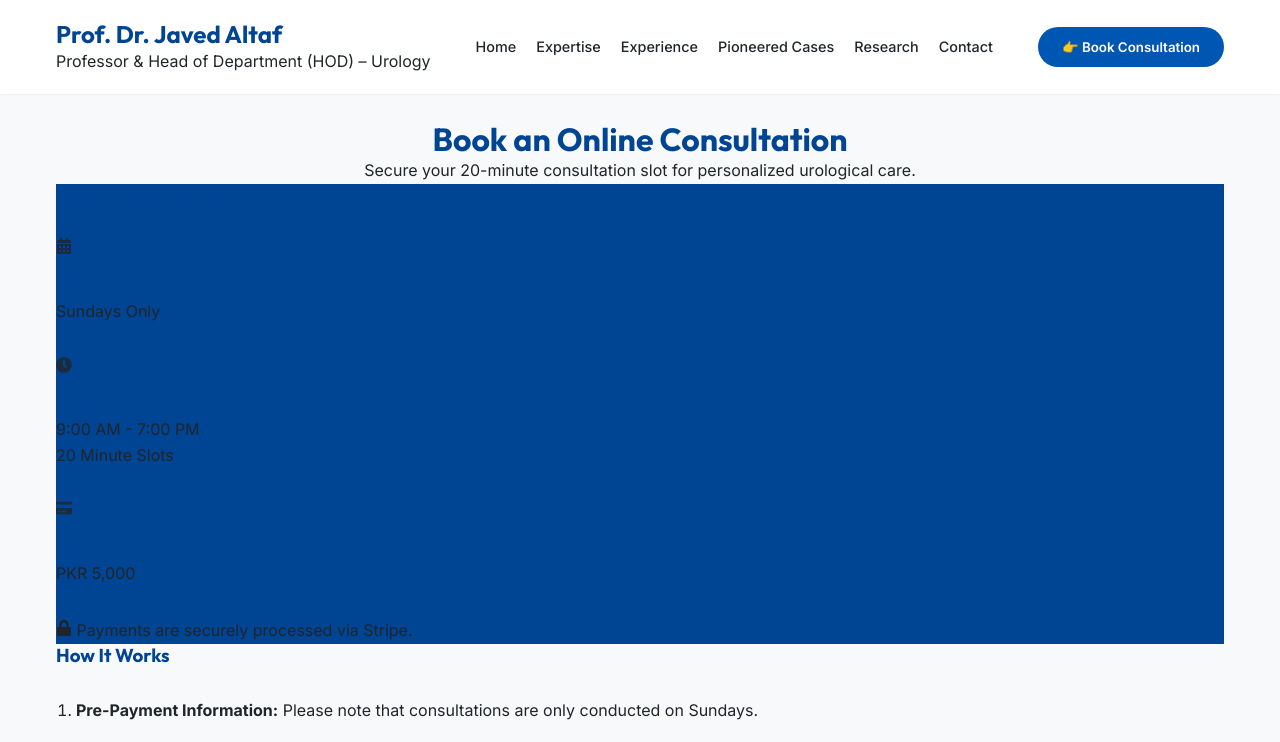
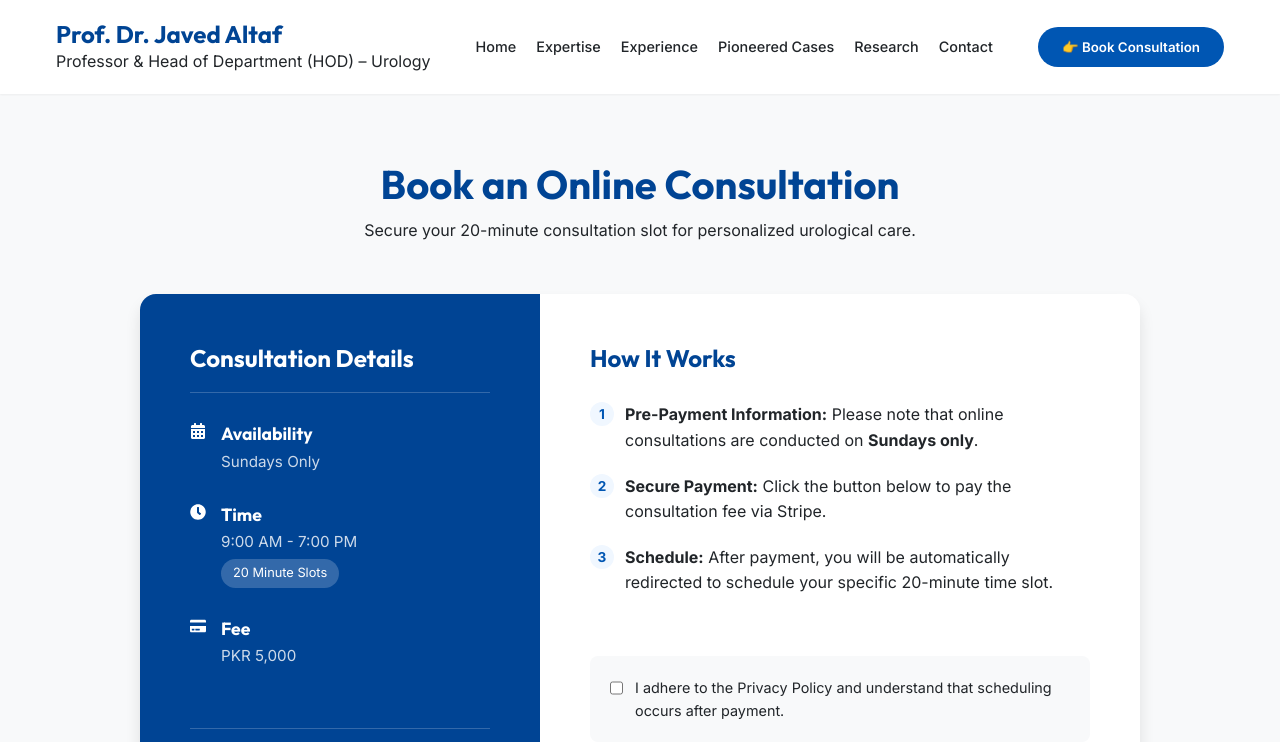
Before and after one commit to M-Nabeegh/altafwebsite, a React (Vite) app: page /booking in a window 1280 px wide. Shown: the top 742 px of the page. Built offline with nearby package versions, Linux system fonts and the light colour scheme.

Commit message:
Fix: Booking styling visibility and Header overlapping

```diff
--- a/src/pages/BookingPage.jsx
+++ b/src/pages/BookingPage.jsx
@@ -22,109 +22,274 @@ const BookingPage = () => {
                     <p>Secure your 20-minute consultation slot for personalized urological care.</p>
                 </div>
 
-                <div className="booking-container bg-white shadow-lg rounded-lg overflow-hidden">
-                    <div className="row no-gutters">
+                <div className="booking-card">
                     {/* Left Side: Info */}
-                        <div className="col-md-5 bg-primary-dark text-white p-5">
-                            <h3 className="text-white mb-4">Consultation Details</h3>
+                    <div className="booking-left">
+                        <h3>Consultation Details</h3>
 
-                            <div className="detail-item mb-4">
-                                <FaCalendarAlt className="icon mb-2" style={{ opacity: 0.8 }} />
+                        <div className="detail-item">
+                            <FaCalendarAlt className="icon" />
+                            <div>
                                 <h5>Availability</h5>
-                                <p className="text-white-50">Sundays Only</p>
+                                <p>Sundays Only</p>
+                            </div>
                         </div>
 
-                            <div className="detail-item mb-4">
-                                <FaClock className="icon mb-2" style={{ opacity: 0.8 }} />
+                        <div className="detail-item">
+                            <FaClock className="icon" />
+                            <div>
                                 <h5>Time</h5>
-                                <p className="text-white-50">9:00 AM - 7:00 PM</p>
-                                <p className="text-white-50 badge badge-light text-dark mt-1">20 Minute Slots</p>
+                                <p>9:00 AM - 7:00 PM</p>
+                                <span className="badge">20 Minute Slots</span>
+                            </div>
                         </div>
 
-                            <div className="detail-item mb-4">
-                                <FaCreditCard className="icon mb-2" style={{ opacity: 0.8 }} />
+                        <div className="detail-item">
+                            <FaCreditCard className="icon" />
+                            <div>
                                 <h5>Fee</h5>
-                                <p className="text-white-50">PKR 5,000</p>
+                                <p>PKR 5,000</p>
+                            </div>
                         </div>
 
-                            <div className="mt-5">
-                                <p className="small text-white-50">
-                                    <FaLock className="mr-1" /> Payments are securely processed via Stripe.
-                                </p>
+                        <div className="secure-note">
+                            <p><FaLock className="lock-icon" /> Payments are securely processed via Stripe.</p>
                         </div>
                     </div>
 
                     {/* Right Side: Action */}
-                        <div className="col-md-7 p-5 d-flex flex-column justify-content-center">
-                            <h3 className="mb-4 text-dark">How It Works</h3>
+                    <div className="booking-right">
+                        <h3>How It Works</h3>
 
-                            <ol className="process-list mb-5">
-                                <li><strong>Pre-Payment Information:</strong> Please note that consultations are only conducted on Sundays.</li>
+                        <ol className="process-list">
+                            <li><strong>Pre-Payment Information:</strong> Please note that online consultations are conducted on <strong>Sundays only</strong>.</li>
                             <li><strong>Secure Payment:</strong> Click the button below to pay the consultation fee via Stripe.</li>
-                                <li><strong>Schedule:</strong> After payment, you will be redirected to schedule your specific time slot.</li>
+                            <li><strong>Schedule:</strong> After payment, you will be automatically redirected to schedule your specific 20-minute time slot.</li>
                         </ol>
 
-                            <div className="agreement-box mb-4">
-                                <label className="d-flex align-items-center" style={{ cursor: 'pointer' }}>
+                        <div className="agreement-box">
+                            <label className="checkbox-label">
                                 <input
                                     type="checkbox"
                                     checked={agreed}
                                     onChange={() => setAgreed(!agreed)}
-                                        className="mr-2"
-                                        style={{ width: '20px', height: '20px' }}
                                 />
-                                    <span className="text-muted ml-2">
-                                        I adhere to the <Link to="/privacy-policy" target="_blank" className="text-primary">Privacy Policy</Link> and understand that scheduling occurs after payment.
+                                <span>
+                                    I adhere to the <Link to="/privacy-policy" target="_blank">Privacy Policy</Link> and understand that scheduling occurs after payment.
                                 </span>
                             </label>
                         </div>
 
                         <button
-                                className={`btn btn-primary btn-lg btn-block ${!agreed ? 'disabled' : ''}`}
+                            className={`btn btn-primary btn-block ${!agreed ? 'disabled' : ''}`}
                             onClick={handleProceedToPayment}
                             disabled={!agreed}
-                                style={{ opacity: agreed ? 1 : 0.6, cursor: agreed ? 'pointer' : 'not-allowed' }}
                         >
                             Pay & Schedule Consultation
                         </button>
 
-                            <p className="text-muted text-center mt-3 small">
+                        <p className="redirect-note">
                             *You will be redirected to Stripe for payment.
                         </p>
-                        </div>
                     </div>
                 </div>
             </div>
 
             <style jsx>{`
                 .booking-page {
-                    padding: 120px 0 80px;
+                    padding: 160px 0 80px; /* Increased top padding for header */
                     background: var(--light-gray);
                     min-height: 90vh;
                 }
 
-                .bg-primary-dark {
-                    background-color: var(--primary-dark);
+                .booking-header {
+                    margin-bottom: 50px;
+                }
+
+                .booking-header h1 {
+                    color: var(--primary-dark);
+                    font-size: 2.5rem;
+                    margin-bottom: 10px;
+                }
+
+                .booking-card {
+                    display: grid;
+                    grid-template-columns: 1fr 1.5fr;
+                    background: white;
+                    border-radius: var(--radius-lg);
+                    box-shadow: var(--shadow-lg);
+                    overflow: hidden;
+                    max-width: 1000px;
+                    margin: 0 auto;
+                }
+
+                .booking-left {
+                    background: var(--primary-dark);
+                    color: white;
+                    padding: 50px;
+                }
+
+                .booking-left h3 {
+                    color: white;
+                    border-bottom: 1px solid rgba(255,255,255,0.2);
+                    padding-bottom: 20px;
+                    margin-bottom: 30px;
+                    font-size: 1.5rem;
+                }
+
+                .detail-item {
+                    display: flex;
+                    align-items: flex-start;
+                    gap: 15px;
+                    margin-bottom: 30px;
+                }
+
+                .detail-item .icon {
+                    font-size: 1.2rem;
+                    color: var(--accent-color);
+                    margin-top: 4px;
+                }
+
+                .detail-item h5 {
+                    color: white;
+                    font-size: 1.1rem;
+                    margin-bottom: 5px;
+                }
+
+                .detail-item p {
+                    color: rgba(255,255,255,0.8);
+                    font-size: 0.95rem;
+                    margin: 0;
+                }
+
+                .badge {
+                    background: rgba(255,255,255,0.2);
+                    color: white;
+                    padding: 4px 12px;
+                    border-radius: 20px;
+                    font-size: 0.8rem;
+                    display: inline-block;
+                    margin-top: 5px;
+                }
+
+                .secure-note {
+                    margin-top: 60px;
+                    padding-top: 20px;
+                    border-top: 1px solid rgba(255,255,255,0.2);
+                }
+
+                .secure-note p {
+                    font-size: 0.85rem;
+                    color: rgba(255,255,255,0.6);
+                    display: flex;
+                    align-items: center;
+                    gap: 8px;
+                    margin: 0;
+                }
+
+                .booking-right {
+                    padding: 50px;
+                    background: white;
+                    display: flex;
+                    flex-direction: column;
+                    justify-content: center;
+                }
+
+                .booking-right h3 {
+                    color: var(--primary-dark);
+                    margin-bottom: 30px;
+                    font-size: 1.5rem;
                 }
 
                 .process-list {
-                    padding-left: 20px;
+                    margin-bottom: 40px;
+                    counter-reset: item;
+                    list-style: none;
+                }
+
+                .process-list li {
+                    position: relative;
+                    padding-left: 35px;
+                    margin-bottom: 20px;
+                    color: var(--text-dark);
+                    line-height: 1.6;
+                }
+
+                .process-list li:before {
+                    content: counter(item);
+                    counter-increment: item;
+                    position: absolute;
+                    left: 0;
+                    top: 0;
+                    width: 24px;
+                    height: 24px;
+                    background: var(--secondary-color);
+                    color: var(--primary-color);
+                    border-radius: 50%;
+                    text-align: center;
+                    line-height: 24px;
+                    font-size: 0.85rem;
+                    font-weight: 700;
+                }
+
+                .agreement-box {
+                    background: var(--light-gray);
+                    padding: 20px;
+                    border-radius: var(--radius-md);
+                    margin-bottom: 30px;
+                }
+
+                .checkbox-label {
+                    display: flex;
+                    align-items: flex-start;
+                    gap: 12px;
+                    cursor: pointer;
+                    font-size: 0.9rem;
                     color: var(--text-dark);
                 }
 
-                .process-list li {
-                    margin-bottom: 15px;
-                    line-height: 1.6;
+                .checkbox-label input {
+                    margin-top: 4px;
+                    width: 16px;
+                    height: 16px;
                 }
 
-                .detail-item h5 {
+                .checkbox-label a {
+                    color: var(--primary-color);
                     font-weight: 600;
-                    margin-bottom: 5px;
                 }
 
-                @media (max-width: 768px) {
+                .btn-block {
+                    width: 100%;
+                    padding: 16px;
+                    font-size: 1.1rem;
+                }
+
+                .btn.disabled {
+                    opacity: 0.6;
+                    cursor: not-allowed;
+                    background: var(--text-light); /* Gray out disabled button */
+                    color: white;
+                }
+
+                .redirect-note {
+                    text-align: center;
+                    font-size: 0.85rem;
+                    color: var(--text-light);
+                    margin-top: 15px;
+                }
+
+                @media (max-width: 900px) {
+                    .booking-card {
+                        grid-template-columns: 1fr;
+                    }
+
+                    .booking-left, .booking-right {
+                        padding: 30px;
+                    }
+
                     .booking-page {
-                        padding-top: 100px;
+                        padding-top: 180px; /* Even more padding for mobile header */
                     }
                 }
             `}</style>
--- a/src/pages/BookingSuccess.jsx
+++ b/src/pages/BookingSuccess.jsx
@@ -50,7 +50,7 @@ const BookingSuccess = () => {
 
             <style jsx>{`
                 .success-page {
-                    padding: 140px 0 100px;
+                    padding: 180px 0 100px;
                     min-height: 90vh;
                     display: flex;
                     align-items: center;
```
Lines whose indentation alone changed are shown as unchanged.
